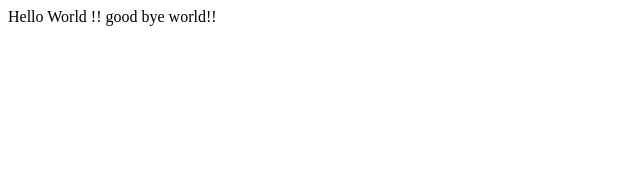
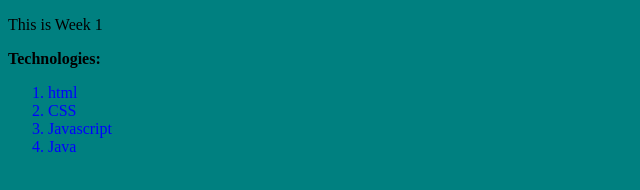
Before and after one commit to 2502-feb25-java-org/mclaudio_project0, a plain HTML site: page 01-Week/index.html in a window 1280 px wide. Shown: the whole page, without its empty margins (0-640 px from the left). Drawn offline with Linux system fonts and the light colour scheme.

Commit message:
Ugly website

```diff
--- /dev/null
+++ b/01-Week/index.css
@@ -0,0 +1,12 @@
+body{
+  background-color: teal;
+}
+#java {
+  color: green;
+}
+.yellow {
+  color: yellow;
+}
+li{
+  color: blue;
+}
--- a/01-Week/index.html
+++ b/01-Week/index.html
@@ -1,3 +1,27 @@
-Hello World !!
+<!-- comments-->
+<!Doctype html>
+<html lang="en" dir="ltr">
+  <head>
+    <meta charset="utf-8">
+    <title>First Page</title>
+<!--script src='C:/projects/mclaudio_project0/01-Week/index.js' type="text/javascript">
+  </script-->
+  <link rel="stylesheet" type="text/css" href="index.css">
+  <style>
 
-good bye world!!
+    </style>
+  </head>
+  <body>
+    <div>
+        <p> This is Week 1</p>
+        <strong> Technologies:</strong>
+            <ol>
+              <li>html</li>
+              <li>CSS</li>
+              <li>Javascript</li>
+              <li>Java</li>
+            </ol>
+          </div>
+
+  </body>
+</html>
```
Also changed, not shown: 01-Week/index.js (added).
